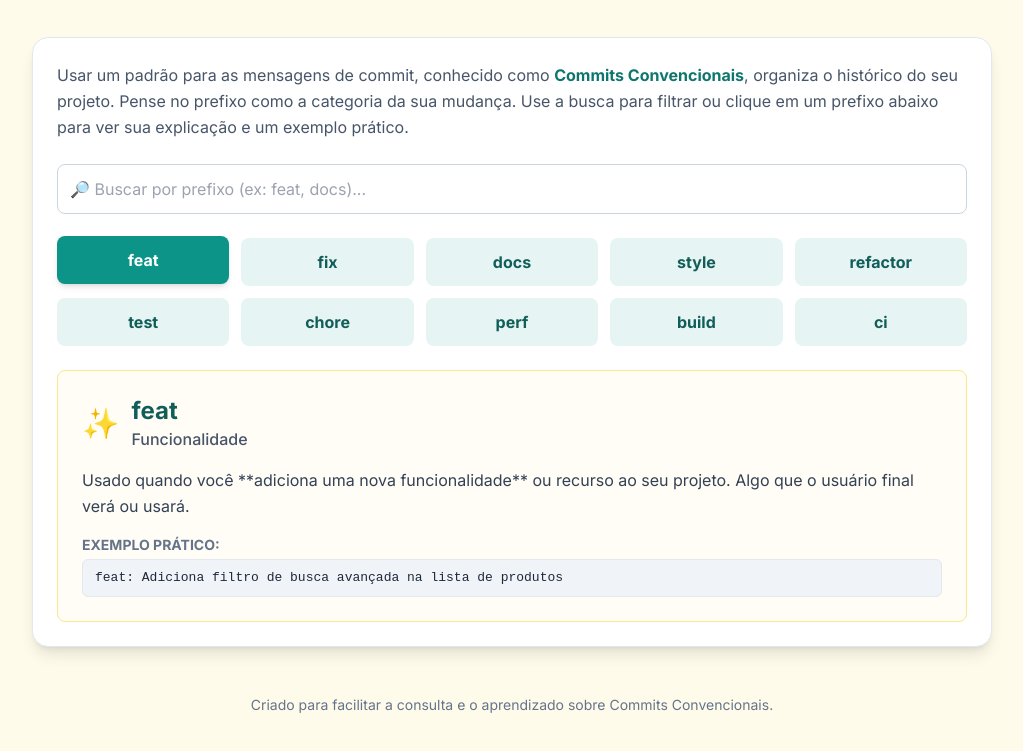
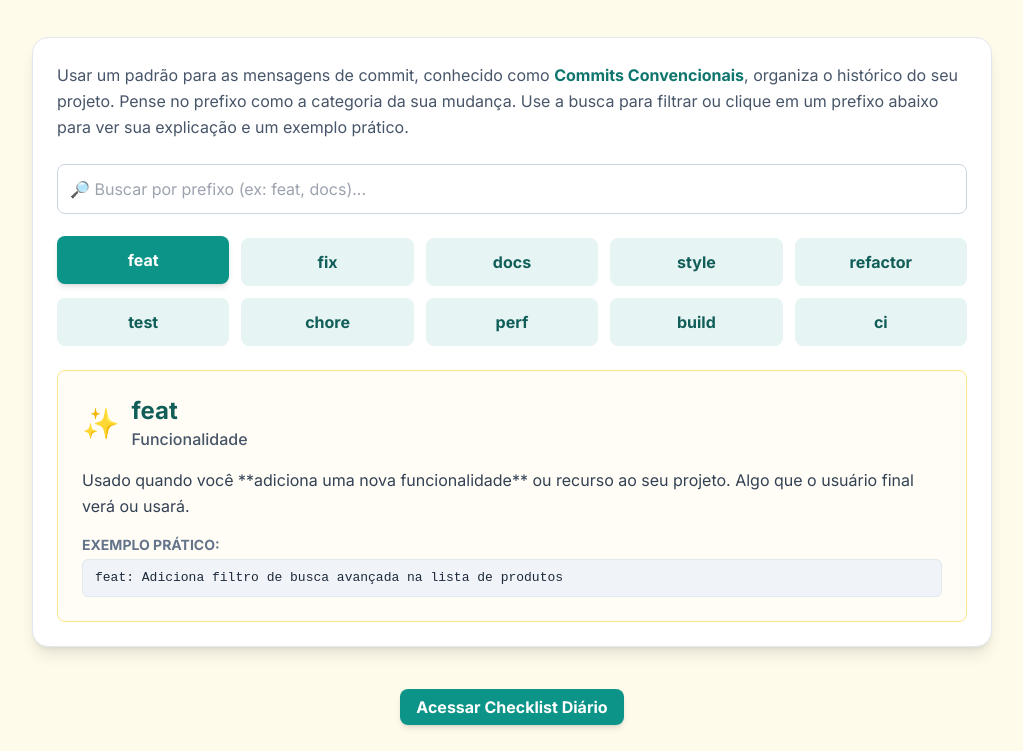
Before and after one commit to Gaaldra/Gaaldra.github.io, a plain HTML site: page index.html in a window 1280 px wide. Shown: the part 119-870 px from the top of the page, without its empty margins (128-1151 px from the left). Drawn offline with nearby package versions, Linux system fonts and the light colour scheme.

Commit message:
Update index.html

```diff
--- a/index.html
+++ b/index.html
@@ -64,7 +64,9 @@
         </main>
 
         <footer class="text-center mt-12 text-slate-500 text-sm">
-            <p>Criado para facilitar a consulta e o aprendizado sobre Commits Convencionais.</p>
+            <a href="#" class="bg-teal-600 hover:bg-teal-700 text-white font-semibold py-2 px-4 rounded-lg shadow-md transition duration-300 transform hover:scale-[1.01] text-sm md:text-base" aria-label="Acessar o checklist diário de desenvolvimento.">
+                    Acessar Checklist Diário
+                </a>
         </footer>
     </div>
 
```
